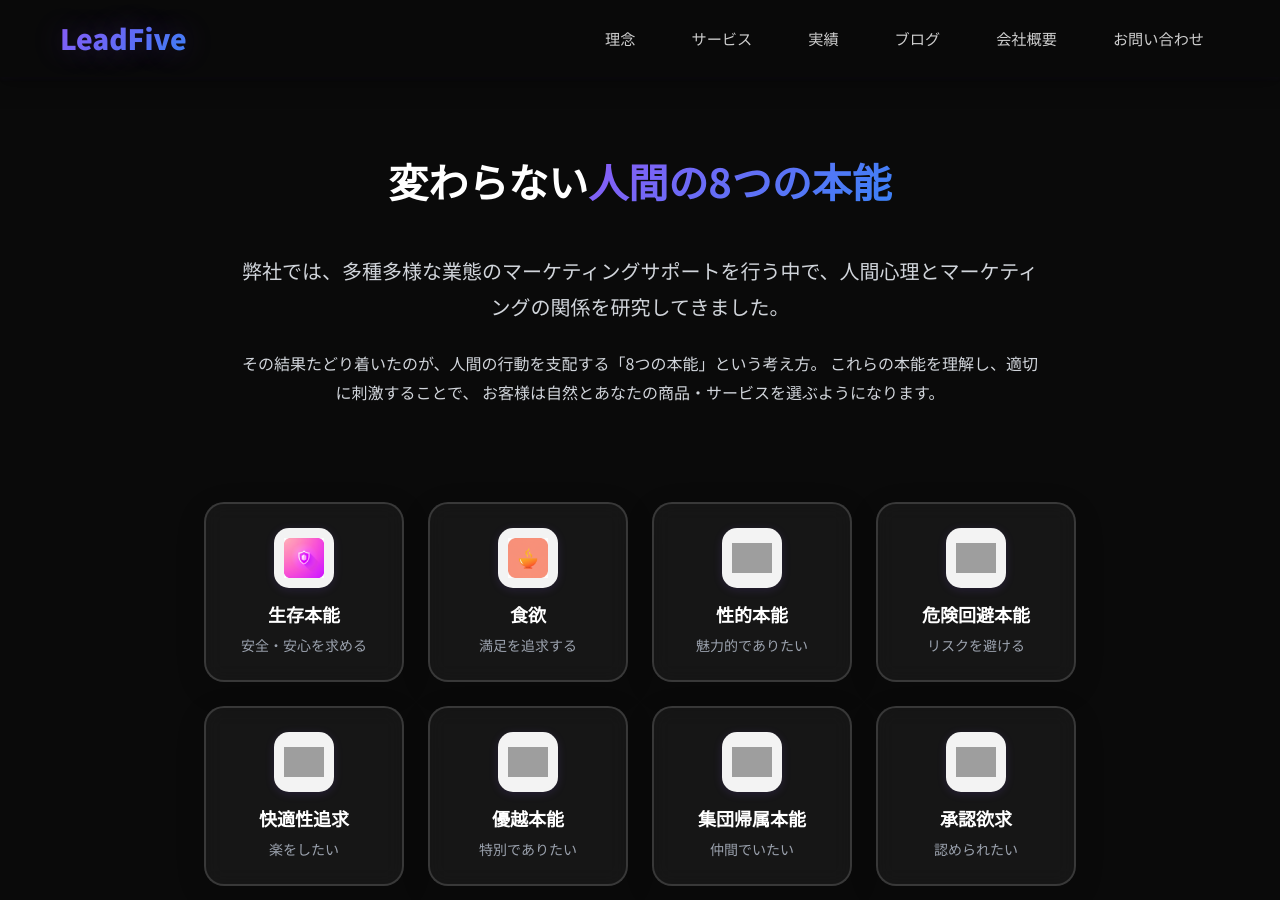
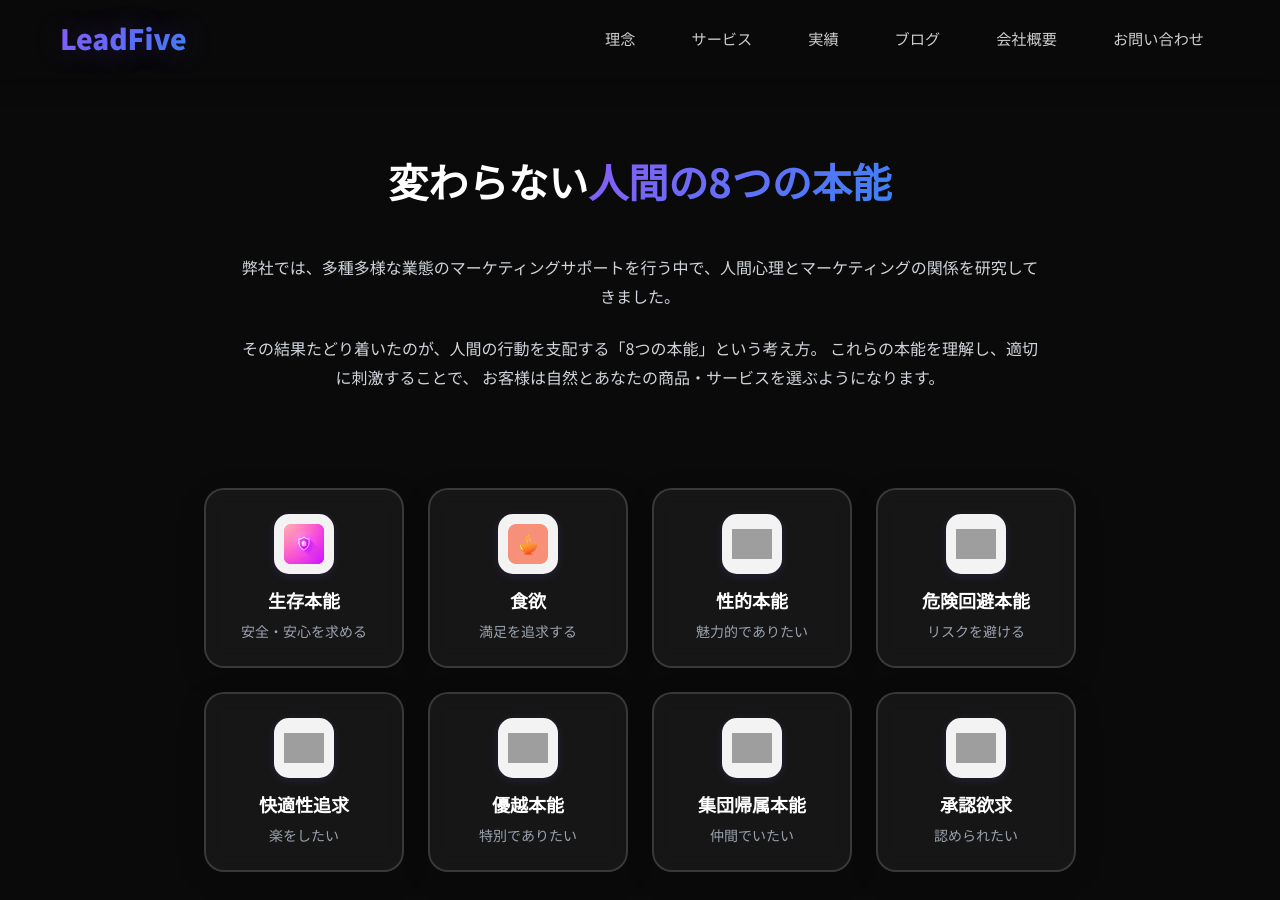
Before and after one commit to Shiki0138/leadfive, a Jekyll site: the page built from index.html, in a window 1280 px wide and 900 px high, scrolled down 1924 px. Built offline with Jekyll 4.4.1, drawn with Linux system fonts in a browser that asks for light colours; grey boxes are pictures that could not be loaded.

Commit message:
Fix philosophy lead text font size and add mobile spacing above truth-reveal section

```diff
--- a/assets/css/main.scss
+++ b/assets/css/main.scss
@@ -857,7 +857,7 @@
 
   // Better mobile spacing
   @media (max-width: 768px) {
-    margin: 3rem auto;
+    margin: 8rem auto 3rem; // 8rem top (約2cm追加), 3rem bottom
     padding: 1.5rem;
   }
 
@@ -926,10 +926,11 @@
 }
 
 .philosophy-text .lead {
-  font-size: 1.25rem;
+  font-size: 1rem;
   font-weight: 300;
   margin-bottom: 1.5rem;
   color: $gray-300;
+  line-height: 1.8;
 }
 
 .philosophy-text p {
```
